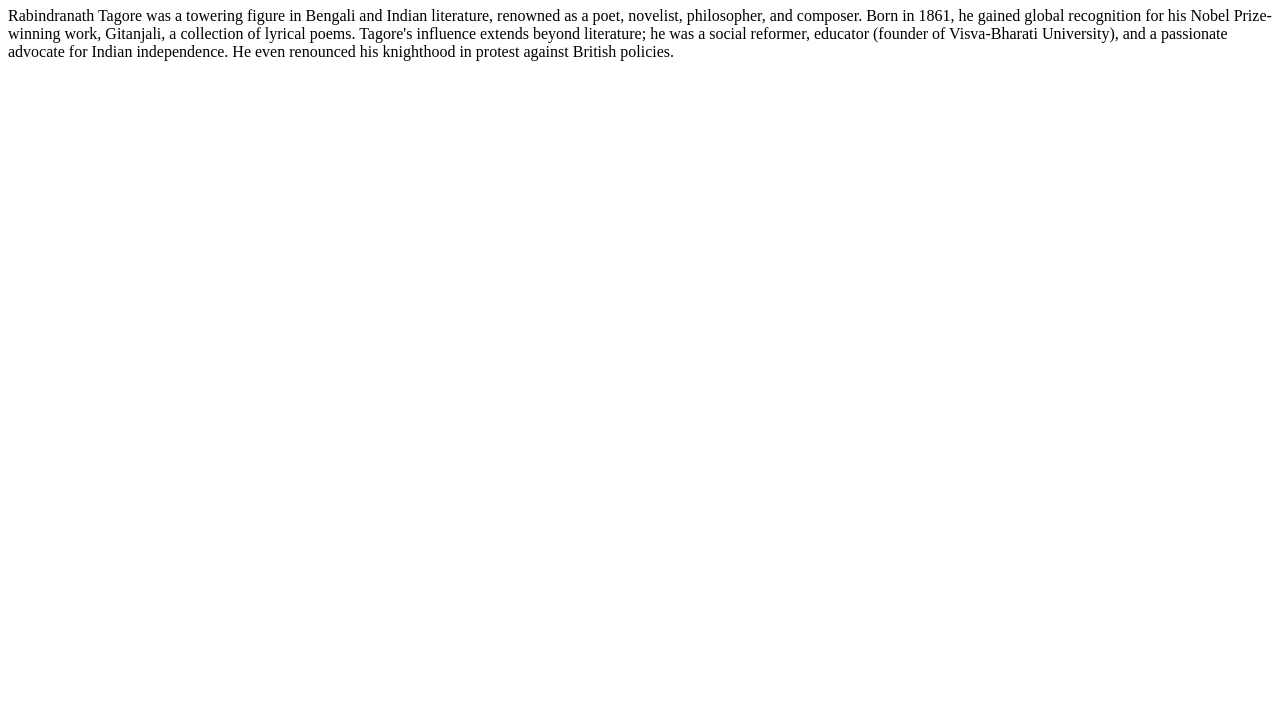
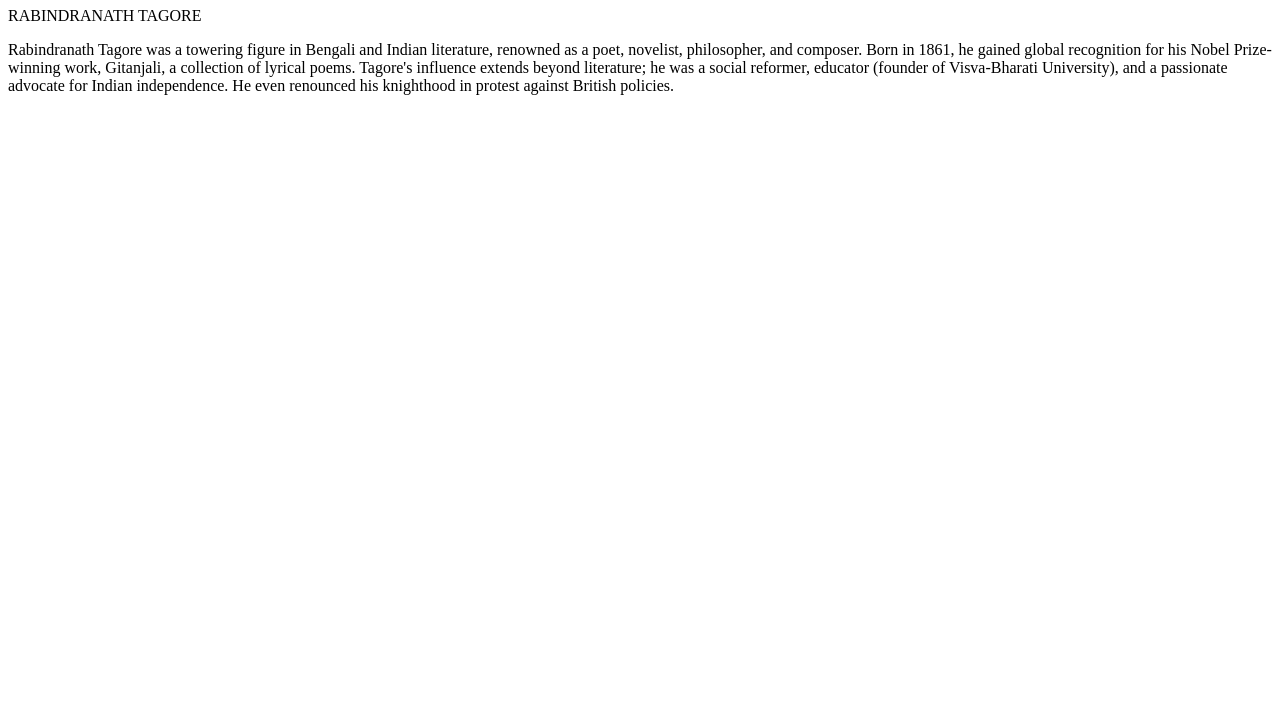
Before and after one commit to hricheta29/first-project, a plain HTML site: page index.html in a window 1280 px wide. Shown: the part 73-800 px from the top of the page. Drawn offline with Linux system fonts and the light colour scheme.

Commit message:
Update index.html

```diff
--- a/index.html
+++ b/index.html
@@ -7,9 +7,11 @@
 </head>
 <body>
     <h1> this is a web page</h1>
+    <p> RABINDRANATH TAGORE</p>
     <p>Rabindranath Tagore was a towering figure in Bengali and Indian literature, renowned as a poet, novelist, philosopher, and composer. Born in 1861, he gained global recognition for his Nobel Prize-winning work, Gitanjali, a collection of lyrical poems.
      Tagore's influence extends beyond literature; he was a social reformer,
      educator (founder of Visva-Bharati University), and a passionate advocate for Indian independence.
      He even renounced his knighthood in protest against British policies.</p>
+
 </body>
 </html>
```
